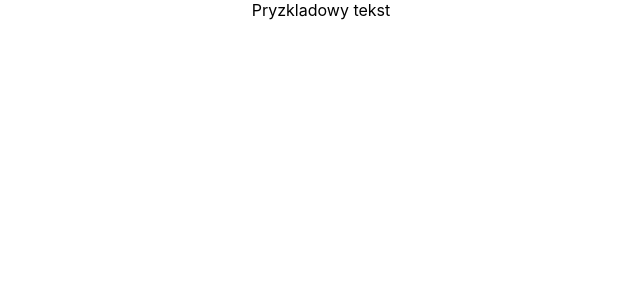
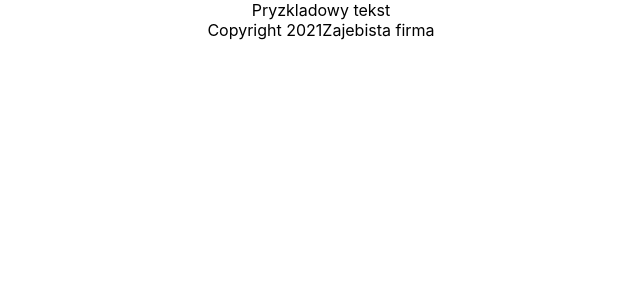
Before and after one commit to KajBialas/stacja-it-react-tdd-060321, a React (Create React App) app: page / in a window 1280 px wide. Shown: the top 300 px of the page, without its empty margins (319-959 px from the left). Built offline with nearby package versions, Linux system fonts and the light colour scheme.

Commit message:
issue3 final

```diff
--- a/src/App.js
+++ b/src/App.js
@@ -1,9 +1,11 @@
 import './App.css';
 import TopBar from './components/topBar/TopBar';
+import Footer from './components/footer/Footer';
 function App() {
   return (
     <div className="App">
       <TopBar title="Pryzkladowy tekst" />
+      <Footer title="Zajebista firma" />
     </div>
   );
 }
--- /dev/null
+++ b/src/components/footer/Footer.js
@@ -0,0 +1,11 @@
+import React from 'react';
+
+function Footer({title}) {
+  const currentYear = new Date().getFullYear();
+  return (<div>
+    <span data-testid="footer-copy">{`Copyright ${currentYear}`}</span>
+    <span data-testid="footer-title">{title}</span>
+  </div>)
+}
+
+export default Footer;
```
Also changed, not shown: 1 other file (tests, documents, lock files or other folders).
